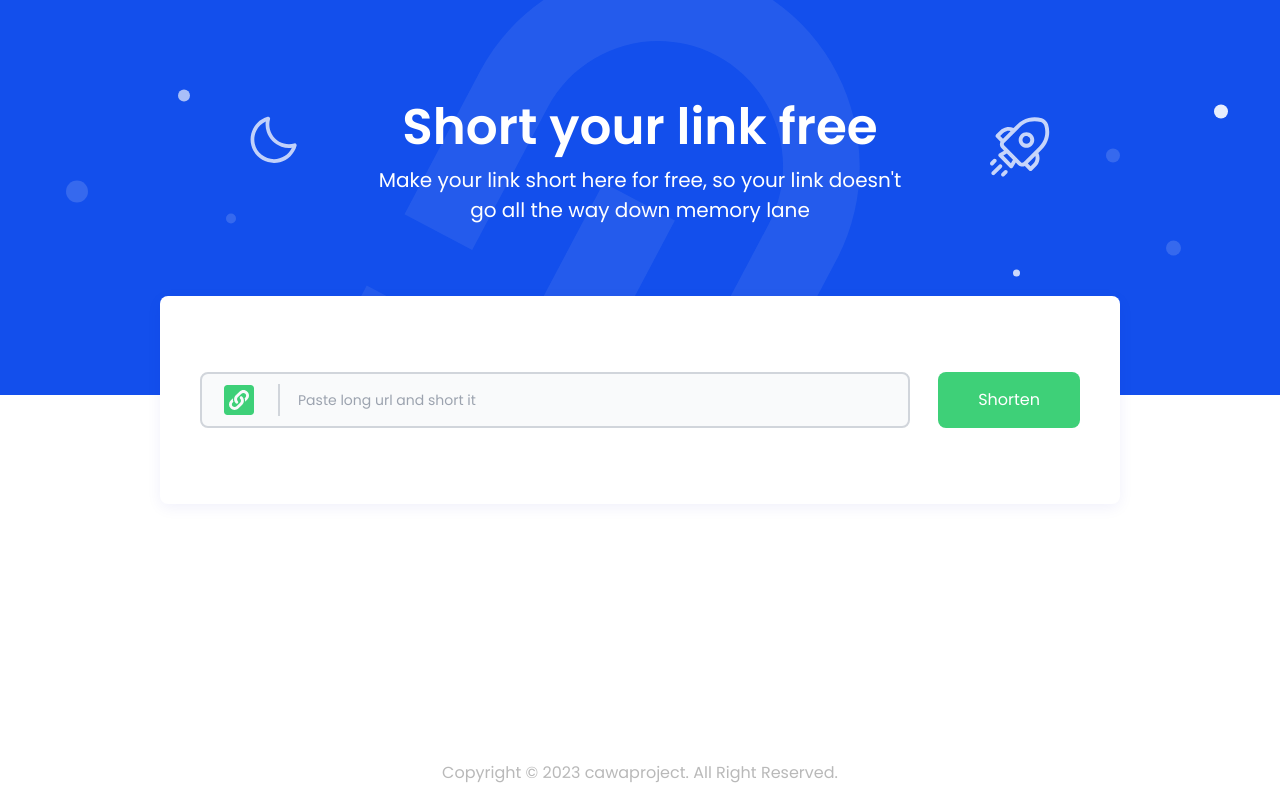
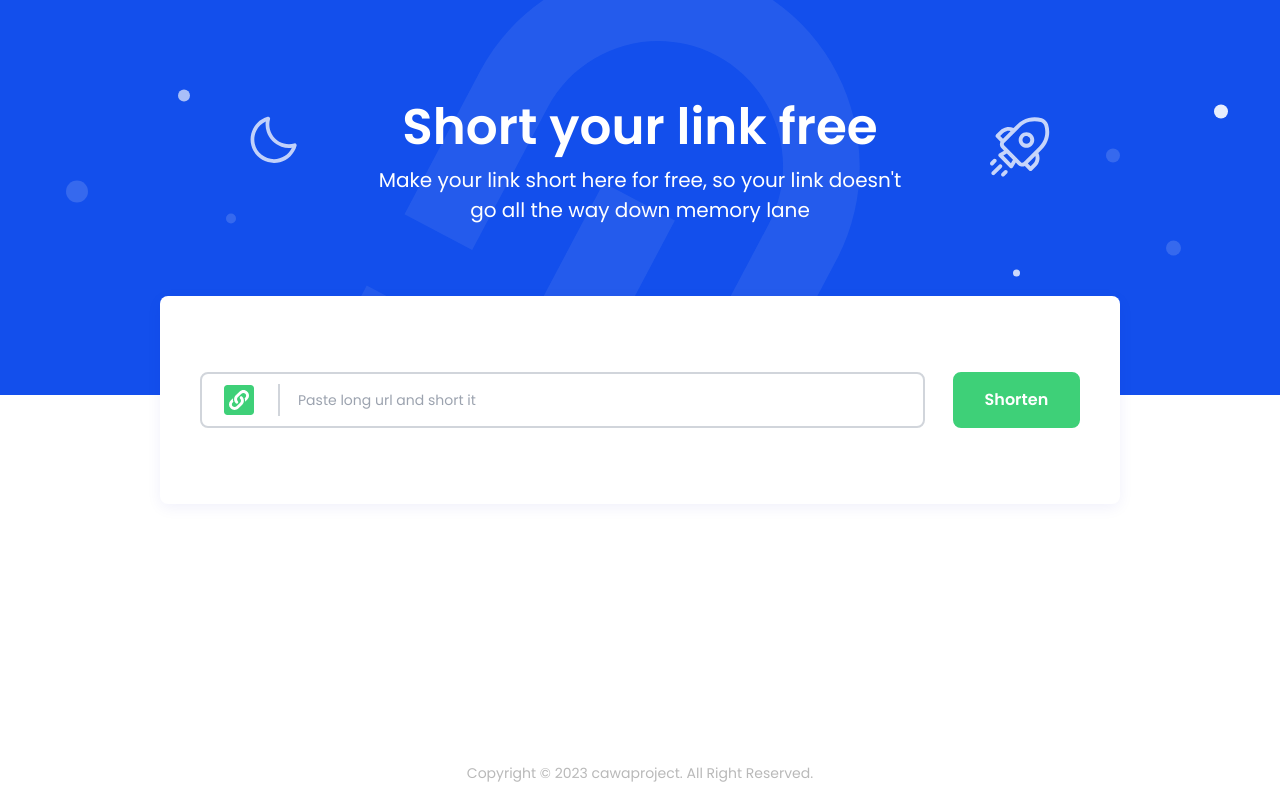
Before and after one commit to melankolia/shortener-fe, a Vue app: page / in a window 1280 px wide. Built offline with nearby package versions, Linux system fonts and the light colour scheme.

Commit message:
Add Loading Button

```diff
--- a/src/assets/main.css
+++ b/src/assets/main.css
@@ -6,6 +6,16 @@
   /* padding: 2rem; */
 
   font-weight: normal;
+}
+
+.v-enter-active,
+.v-leave-active {
+  transition: opacity 0.3s ease;
+}
+
+.v-enter-from,
+.v-leave-to {
+  opacity: 0;
 }
 
 .header-1 {
@@ -28,7 +38,7 @@
   font-family: "Poppins";
   font-style: normal;
   font-weight: 400;
-  font-size: 16px;
+  font-size: 14px;
   line-height: 30px;
   color: #b9b9b9;
 }
--- a/src/views/HomeView.vue
+++ b/src/views/HomeView.vue
@@ -28,21 +28,40 @@
           <input
             type="text"
             id="simple-search"
-            class="bg-gray-50 border-2 h-14 border-gray-300 text-gray-900 text-sm rounded-lg focus:ring-blue-500 focus:border-blue-500 block w-full pl-24 pr-2"
+            class="border-2 h-14 border-gray-300 text-gray-900 text-sm rounded-lg focus:ring-blue-500 focus:border-blue-500 block w-full pl-24 pr-2"
             placeholder="Paste long url and short it"
             required
           />
         </div>
         <button
-          class="rounded-lg px-10 h-14 w-full md:w-auto mt-4 md:mt-0"
-          style="background-color: #3ed078"
+          @click="handleClick"
+          class="btn-shorten flex flex-row justify-center items-center rounded-lg px-4 h-14 w-full md:w-1/6 mt-4 md:mt-0 bg-green-1 hover:bg-white text-white hover:text-green-1 border-2 ring-green-1 border-green-1 transition duration-150 ease-in-out"
         >
-          <span class="caption-1 text-white"> Shorten </span>
+          <Transition>
+            <div v-if="loading">
+              <img class="mr-2 svg-hover" src="@/assets/loading-green.svg" />
+              <img class="mr-2 svg-default" src="@/assets/loading-white.svg" />
+            </div>
+          </Transition>
+          <span class="caption-1 font-semibold"> Shorten </span>
         </button>
       </div>
     </div>
   </div>
 </template>
+
+<script setup lang="ts">
+import { ref } from "vue";
+import type { Ref } from "vue";
+
+const loading: Ref<boolean> = ref(false);
+const handleClick = (): void => {
+  loading.value = true;
+  setTimeout(() => {
+    loading.value = false;
+  }, 1500);
+};
+</script>
 
 <style scoped>
 .header {
@@ -53,4 +72,16 @@
 .shadow-input {
   box-shadow: 0px 4px 15px rgba(1, 17, 183, 0.06);
 }
+
+.svg-hover {
+  display: none;
+}
+
+.btn-shorten:hover:deep(.svg-hover) {
+  display: block;
+}
+
+.btn-shorten:hover:deep(.svg-default) {
+  display: none;
+}
 </style>
--- a/tailwind.config.js
+++ b/tailwind.config.js
@@ -1,7 +1,11 @@
 module.exports = {
   content: ["./index.html", "./src/**/*.{vue,js,ts,jsx,tsx}"],
   theme: {
-    extend: {},
+    extend: {
+      colors: {
+        "green-1": "#3ed078",
+      },
+    },
   },
   plugins: [],
 };
```
Also changed, not shown: src/assets/loading-green.svg (added), src/assets/loading-white.svg (added).
